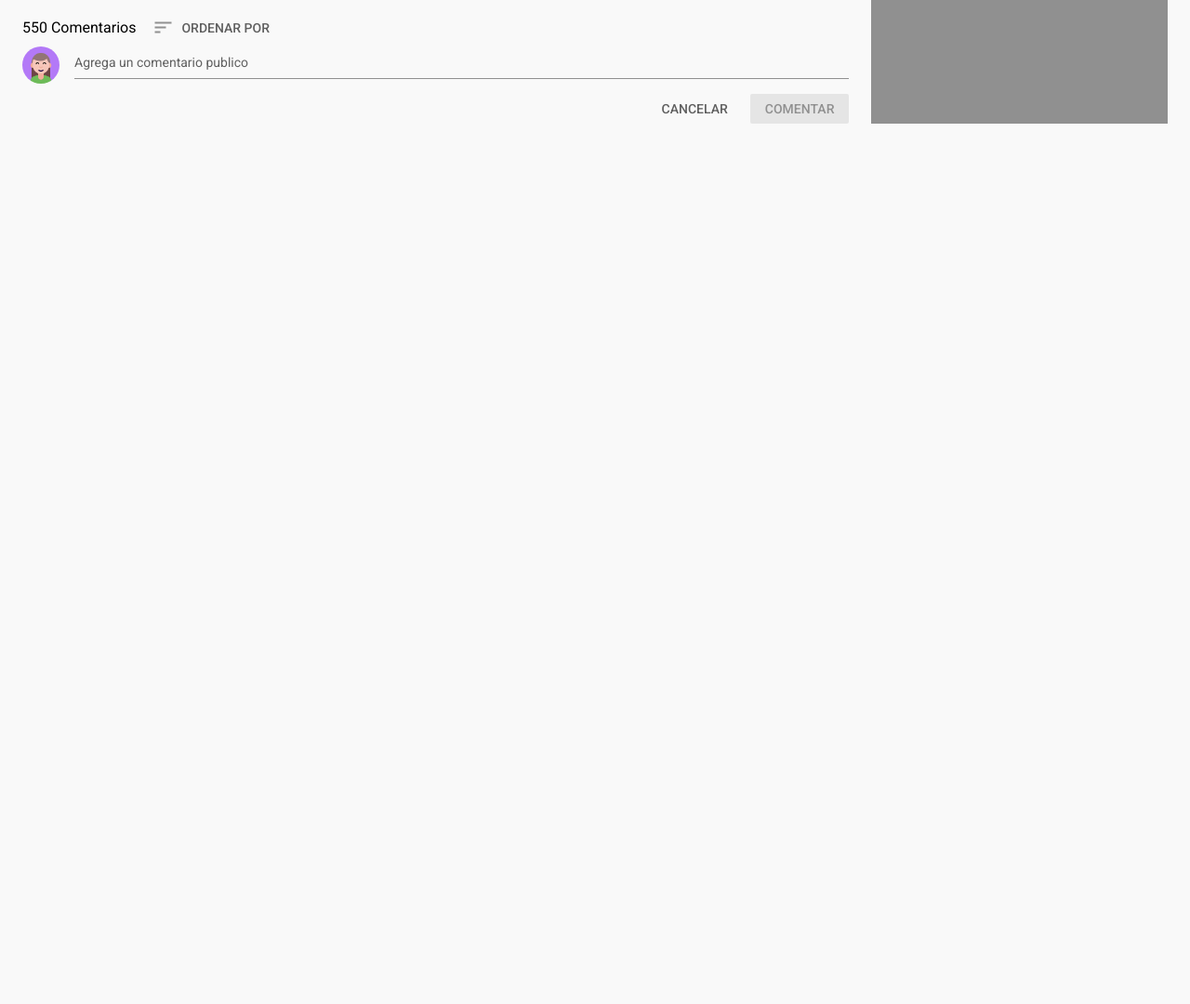
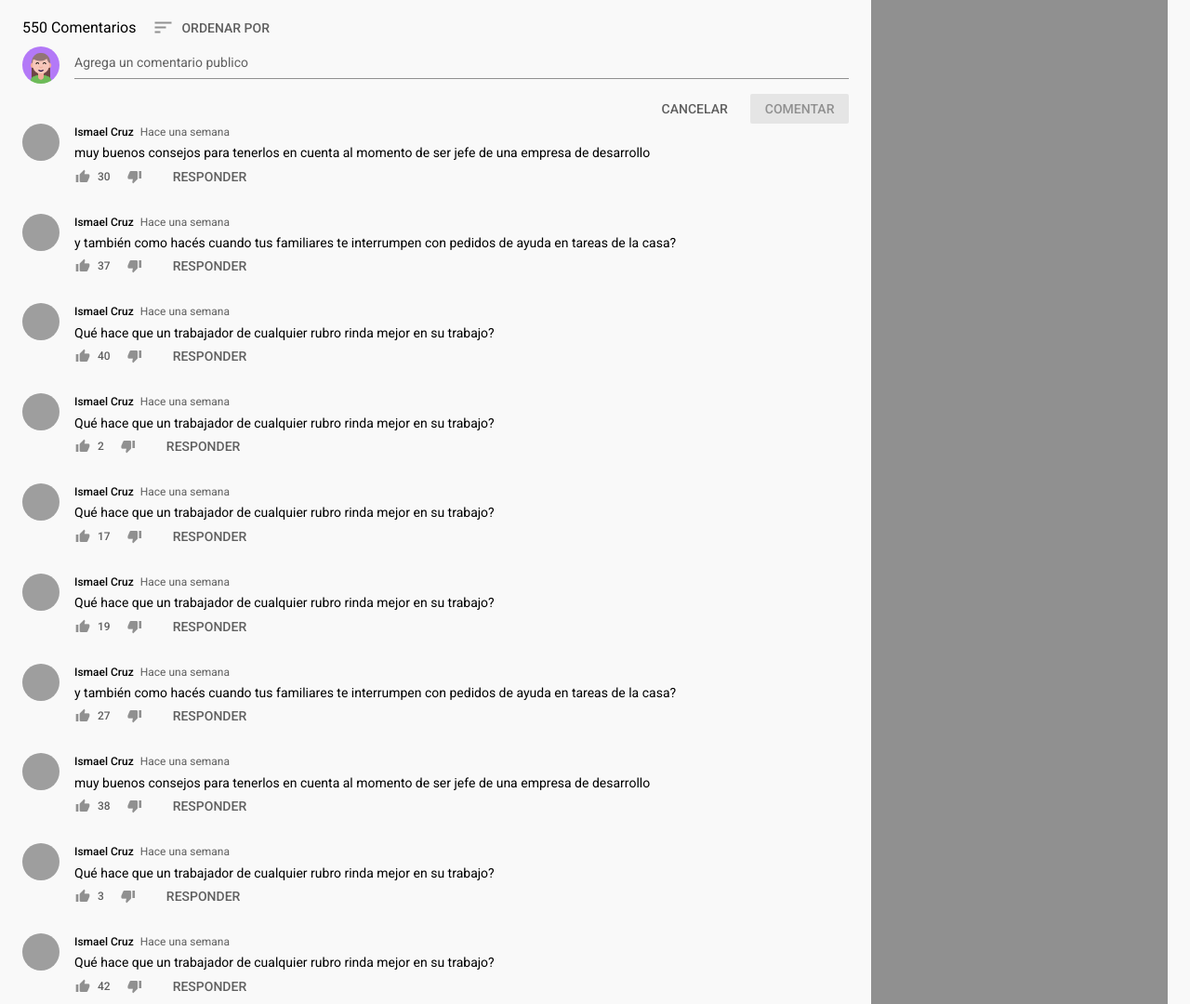
Before and after one commit to anabelena/youtube-clone, a plain HTML site: page video.html in a window 1280 px wide. Shown: the part 840-1920 px from the top of the page at 93% size. Before the commit the page ends 1600 px from the top, so only its background shows below. Drawn offline with Linux system fonts and the light colour scheme; grey boxes are pictures that could not be loaded; files whose address does not match are found by name.

Commit message:
comment section updated

```diff
--- a/styles.css
+++ b/styles.css
@@ -671,7 +671,55 @@ body{
   margin-left: auto;
 }
 
-/* Buttons Container */
+/* ---- Componente Comentario ----- */
+.comments-grid{
+  display: grid;
+  gap: 1.5rem;
+}
+
+
+.comment{
+  gap: 1rem;
+  font-size: var(--small-font-size);
+}
+
+.comment .user-avatar{
+  --size:2.5rem;
+}
+
+.comment .header{
+  font-size: var(--smaller-font-size);
+  margin-bottom: 0.25rem;
+}
+
+.comment .name{
+  margin-right: 0.25rem;
+  text-decoration: none;
+  color: var(--text-color);
+}
+
+.comment .time{
+  color: var(--text-color-alt);
+}
+
+.comment .buttons-container{
+  margin-left: -0.5rem;
+}
+
+.comment .action-button,
+.comment .action-button .icon{
+  --size:2rem;
+  font-size: var(--normal-font-size);
+}
+
+.comment .action-button:hover,
+.comment .action-button:hover .icon{
+  color: var(--text-color-alt);
+}
+
+.comment .action-button .text{
+  font-size: var(--smaller-font-size);
+}
 
 
 .cards-sidebar {
--- a/video.html
+++ b/video.html
@@ -155,10 +155,54 @@
               </div>
             </div>
           </div>
+          <div class="comments-grid" id="comments-grid">
+            <!-- <article class="comment flex">
+              <div class="user-avatar">
+                <img class="image" src="img/user_avatar.png" alt="User photo" />
+              </div>
+              <div class="content">
+
+                <header class="header">
+                  <a href="#" class="name"> <b>Josue Bermudez</b> </a>
+                  <time class="time" datetime="">Hace una semana</time>
+                </header>
+
+                <p class="text rows-text-3">Finally
+                  I had problems understanding those
+                  Especially before and after why they are called that way what difference they make
+                  I see that they can be used as same thing
+                  Now i understand them way better.
+                  Great video thanks. Just a note: you should be using the :marker pseudo element for styling the bullet points
+                  I had problems understanding those
+                  Especially before and after why they are called that way what difference they make
+                  I see that they can be used as same thing
+                  Now i understand them way better.Great video thanks. Just a note: you should be using the :marker pseudo element for styling the bullet points
+                  Lorem ipsum dolor sit amet consectetur adipisicing elit. Harum eos maxime assumenda, ex, officia temporibus optio, praesentium et culpa numquam recusandae non deserunt fugit nihil veritatis voluptatum ratione nulla odit!
+                </p>
+
+                <footer class="buttons-container">
+
+                  <button class="action-button has-text" data-tooltip="Me gusta">
+                    <span class="icon icon-like-video"></span>
+                    <span class="text">16</span>
+                  </button>
+
+                  <button class="action-button has-text" data-tooltip="No me gusta">
+                    <span class="icon icon-dislike-video"></span>
+                  </button>
+                  <button class="action-button has-text">
+                    <span class="text">Responder</span>
+                  </button>
+
+                </footer>
+              </div>
+            </article> -->
+          </div>
         </section>
       </main>
 
       <aside class="cards-sidebar"></aside>
     </div>
+    <script src="/js/scripts/comment.js" type="module"></script>
   </body>
 </html>
```
